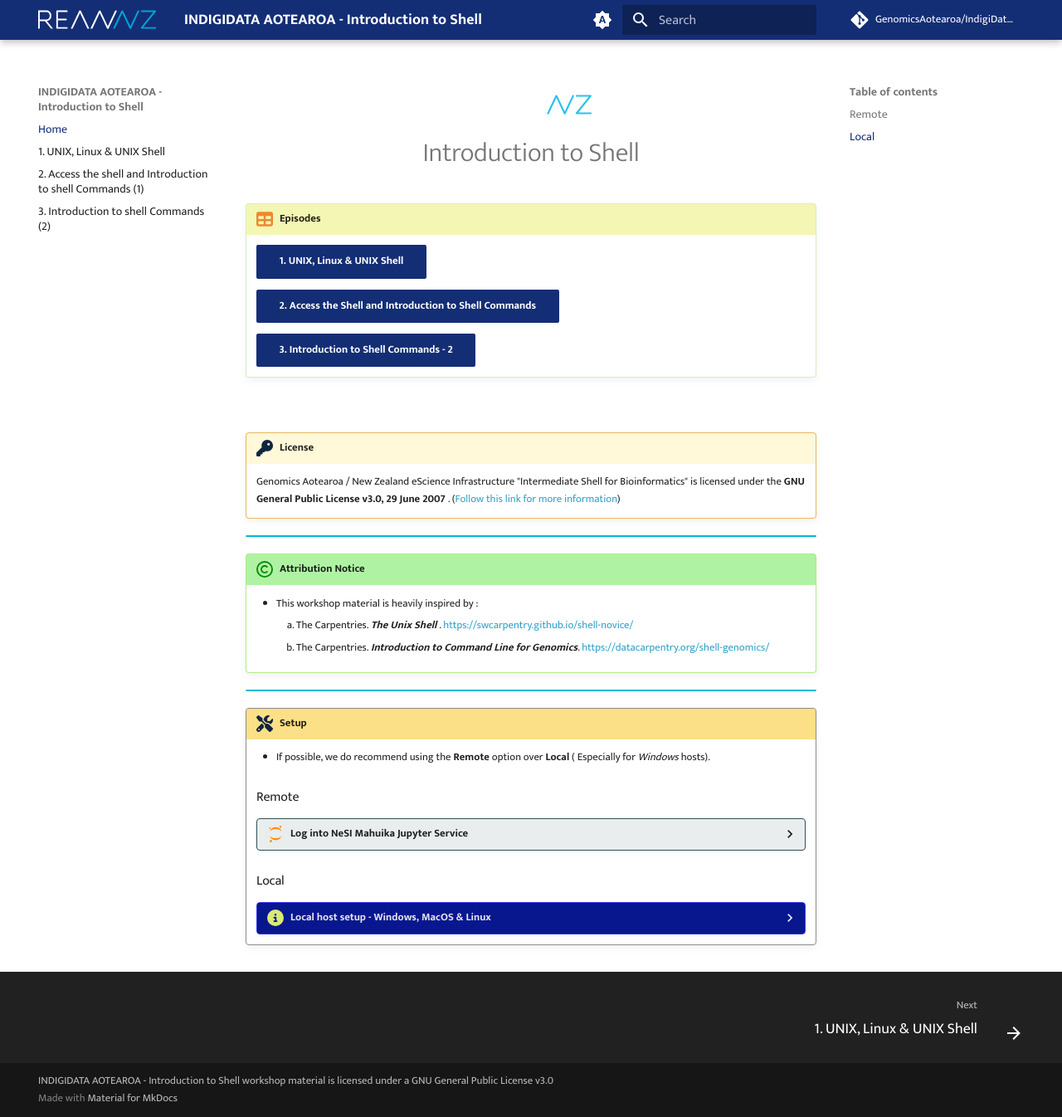
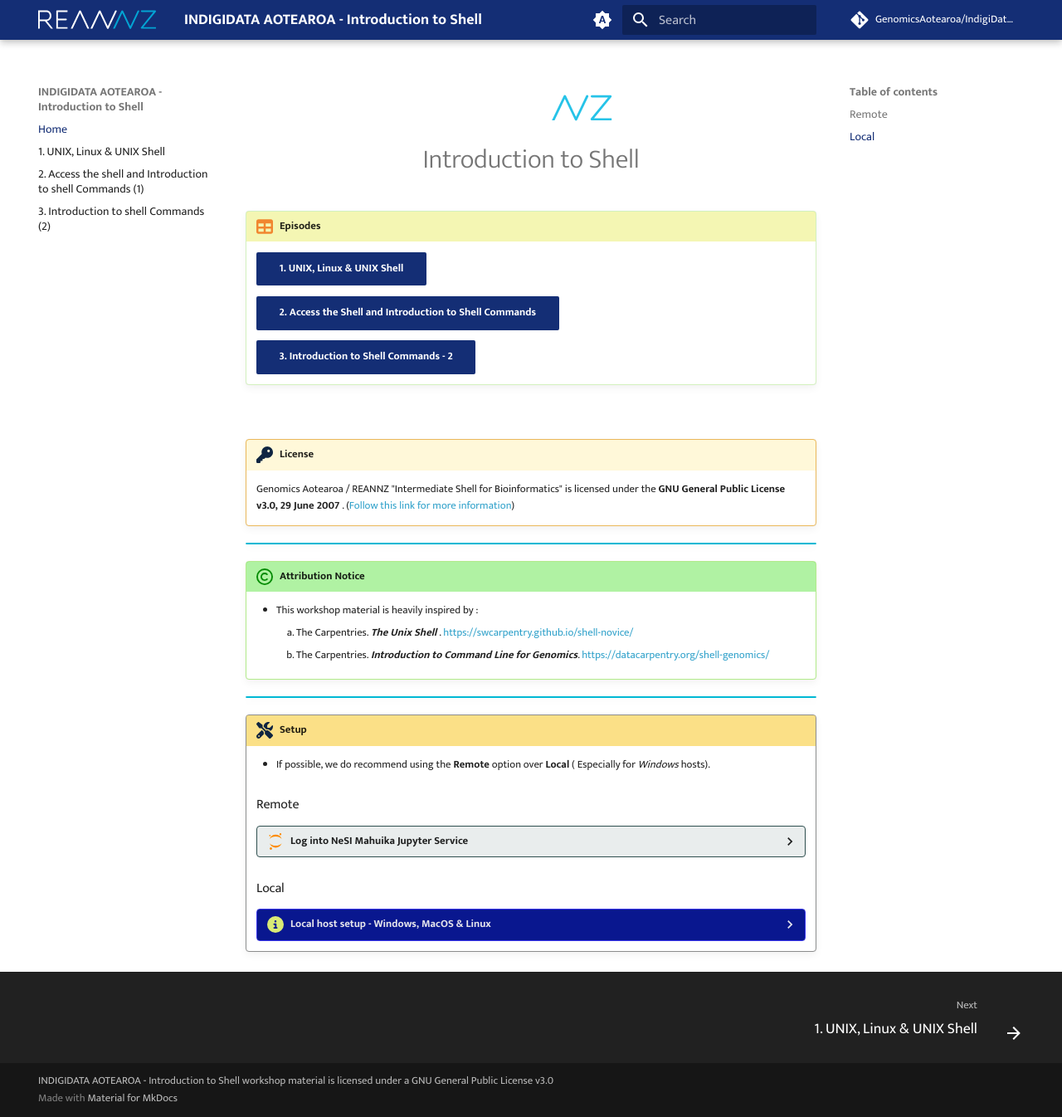
Before and after one commit to GenomicsAotearoa/IndigiDataAotearoa-IntroToShell, an MkDocs documentation site: the page built from docs/index.md, in a window 1280 px wide and 1346 px high. Shown: the whole window at 83% size. Built offline with MkDocs 1.6.1 and Material for MkDocs 9.7.7, drawn with Linux system fonts in a browser that asks for light colours; comment, search, counter and statistics services are not loaded.

Commit message:
replace referene to NeSI with REANNZ on License disclaimer

```diff
--- a/docs/index.md
+++ b/docs/index.md
@@ -1,5 +1,5 @@
 <p align="center">
-	<img src="./images/logo_reannz.svg" alt="drawing" width="150"/>
+	<img src="./images/logo_reannz.svg" alt="drawing" width="200"/>
 </p>
 
 <h1 align="center">Introduction to Shell</h1>
@@ -18,7 +18,7 @@
 
 !!! key "License"
 
-    Genomics Aotearoa / New Zealand eScience Infrastructure "Intermediate Shell for Bioinformatics" is licensed under the **GNU General Public License v3.0, 29 June 2007** . ([Follow this link for more information](https://github.com/GenomicsAotearoa/shell-for-bioinformatics/blob/main/LICENSE))
+    Genomics Aotearoa / REANNZ "Intermediate Shell for Bioinformatics" is licensed under the **GNU General Public License v3.0, 29 June 2007** . ([Follow this link for more information](https://github.com/GenomicsAotearoa/shell-for-bioinformatics/blob/main/LICENSE))
 
 !!! info ""
 
```
